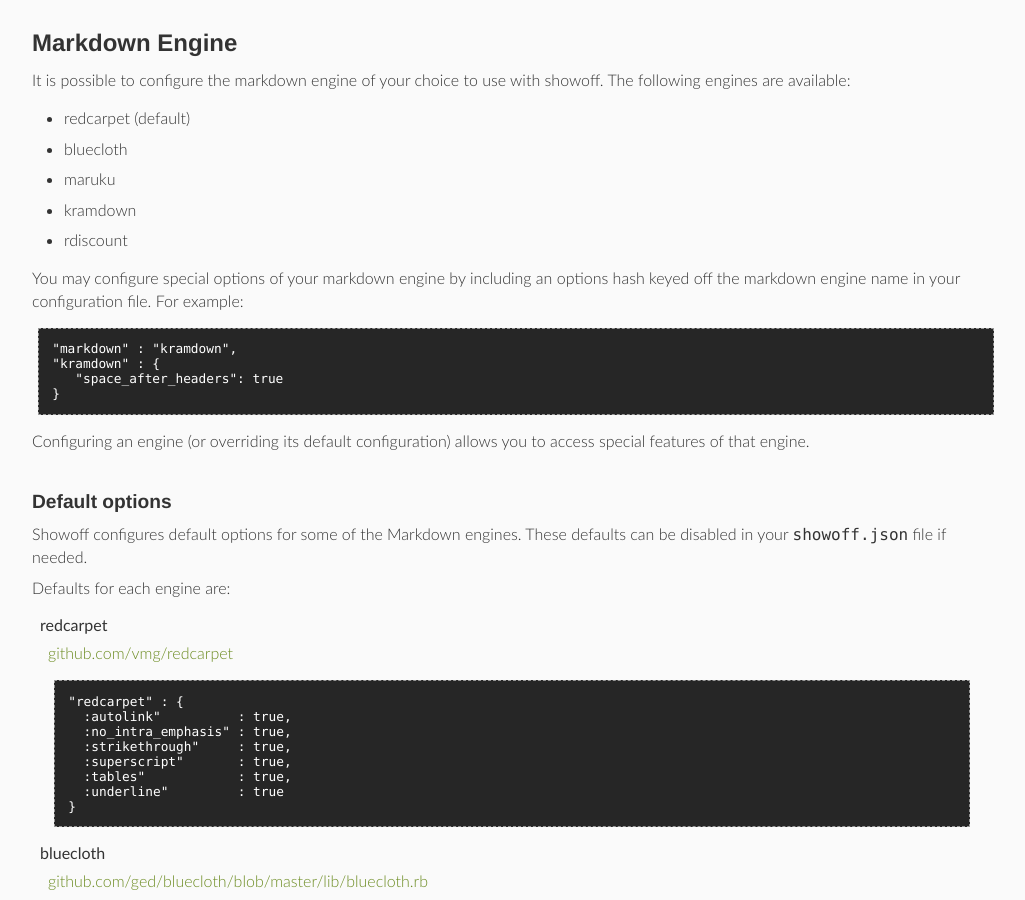
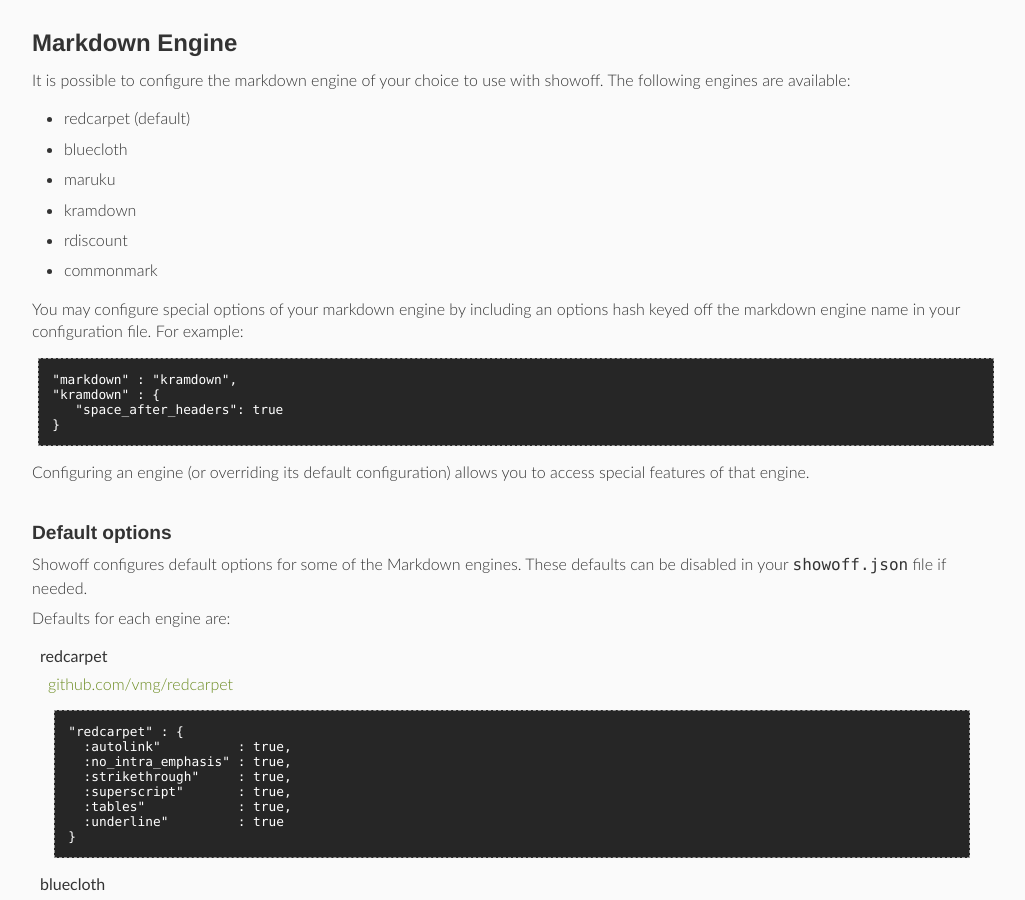
Before and after one commit to binford2k/showoff, a Jekyll site: the page documentation/PRESENTATION_rdoc.html, which Jekyll copies as it is, in a window 1280 px wide and 900 px high, scrolled down 3554 px. Shown: the whole window, without its empty margins (248-1273 px from the left). Built offline with Jekyll 4.4.1, drawn with Linux system fonts in a browser that asks for light colours; some web fonts are replaced.

Commit message:
updating docs

```diff
--- a/documentation/PRESENTATION_rdoc.html
+++ b/documentation/PRESENTATION_rdoc.html
@@ -315,6 +315,8 @@ showoff. The following engines are available:</p>
 <p>kramdown</p>
 </li><li>
 <p>rdiscount</p>
+</li><li>
+<p>commonmark</p>
 </li></ul>
 
 <p>You may configure special options of your markdown engine by including an
```
Also changed, not shown: 4 other files.
